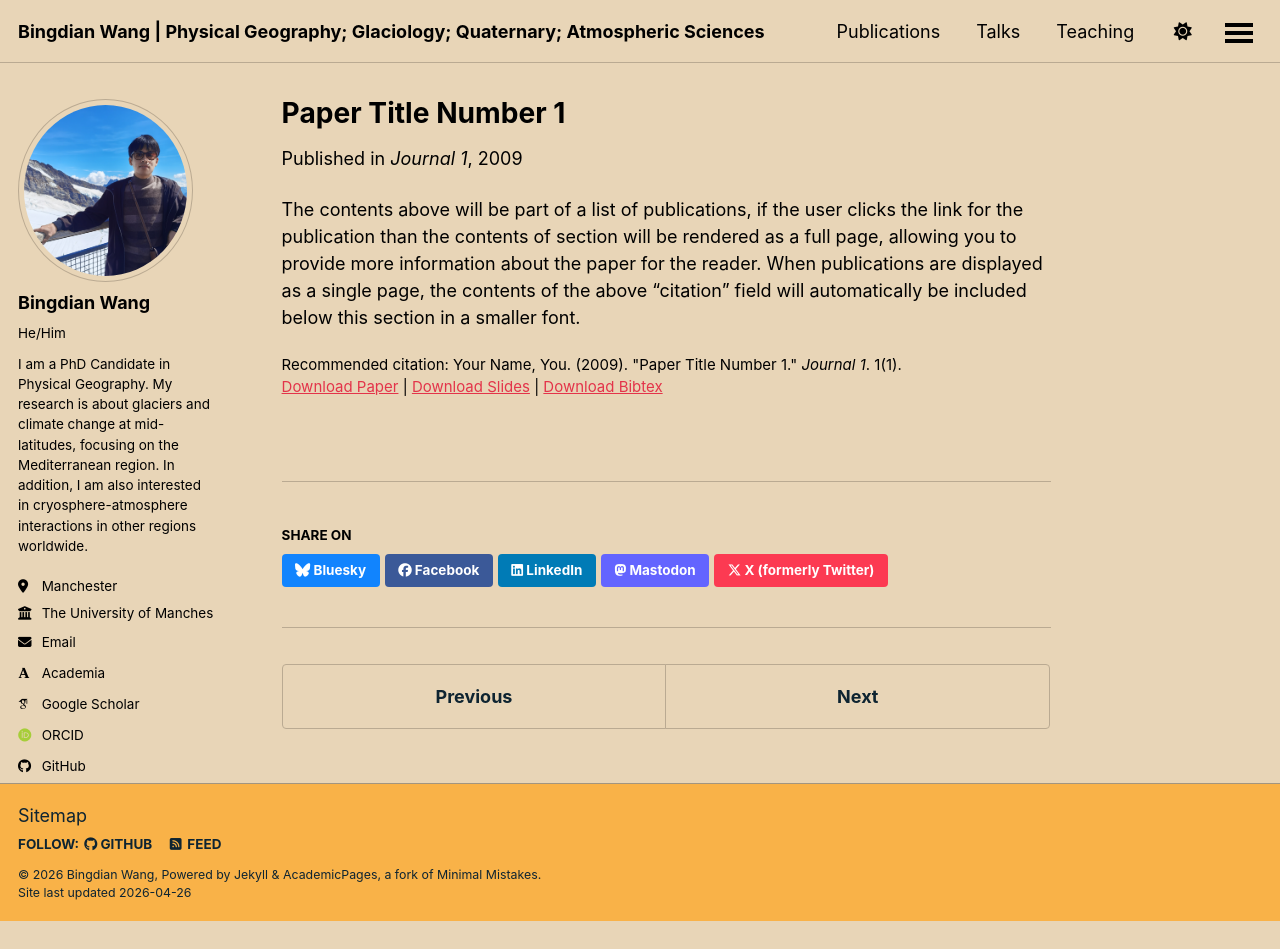
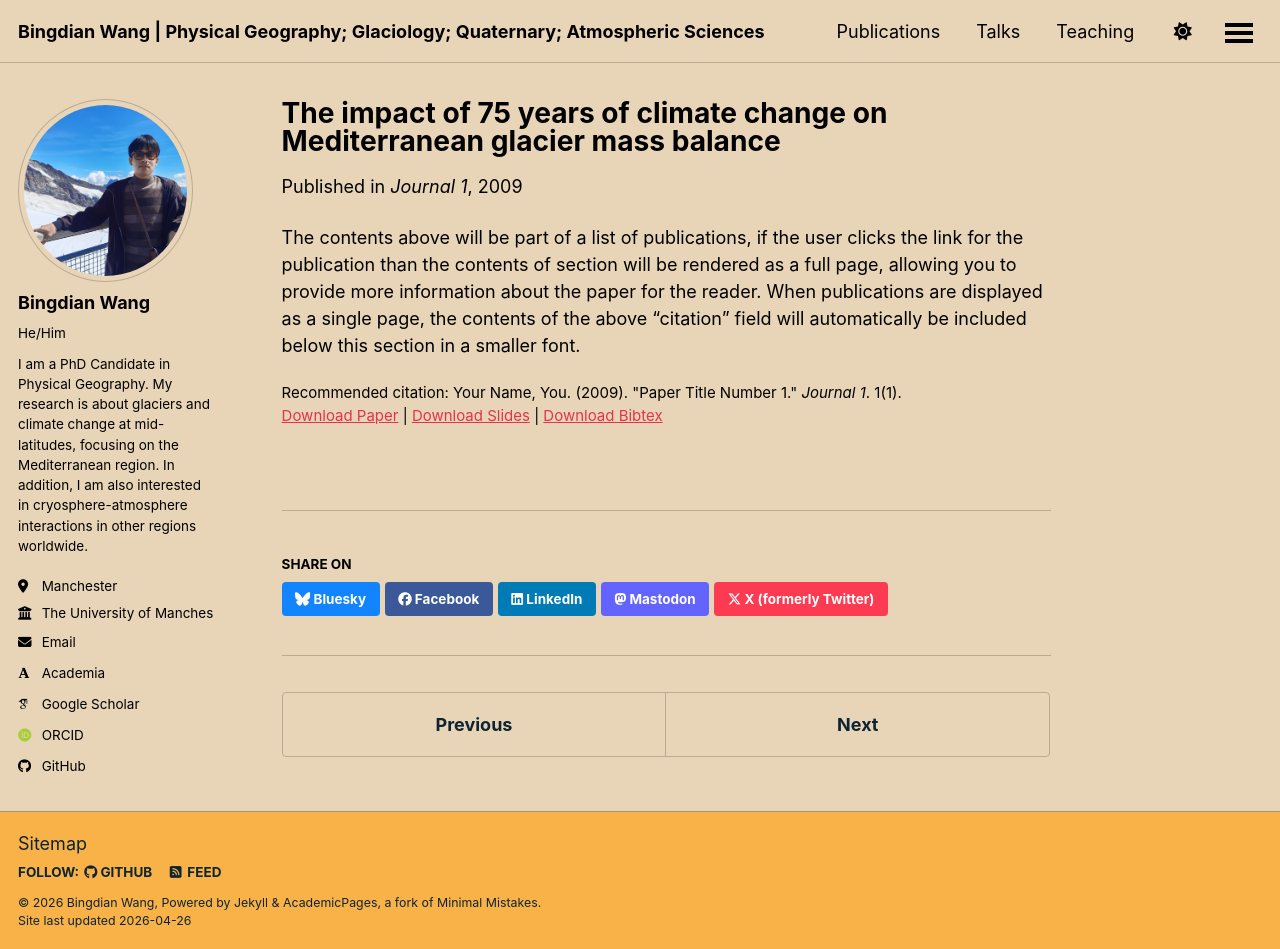
Before and after one commit to zero-gin/zero-gin.github.io, a Jekyll site: the page built from _publications/GPC_2026.md, in a window 1280 px wide and 949 px high. Built offline with Jekyll 4.4.1, drawn with Linux system fonts in a browser that asks for light colours; some web fonts are replaced; a script bundle is joined from its source files by our own code; library files that are not in the unit come from our copies.

Commit message:
Update and rename 2009-10-01-paper-title-number-1.md to GPC_2026.md

```diff
--- a/_publications/2009-10-01-paper-title-number-1.md
+++ b/_publications/GPC_2026.md
@@ -1,5 +1,5 @@
 ---
-title: "Paper Title Number 1"
+title: "The impact of 75 years of climate change on Mediterranean glacier mass balance"
 collection: publications
 category: manuscripts
 permalink: /publication/2009-10-01-paper-title-number-1
```
